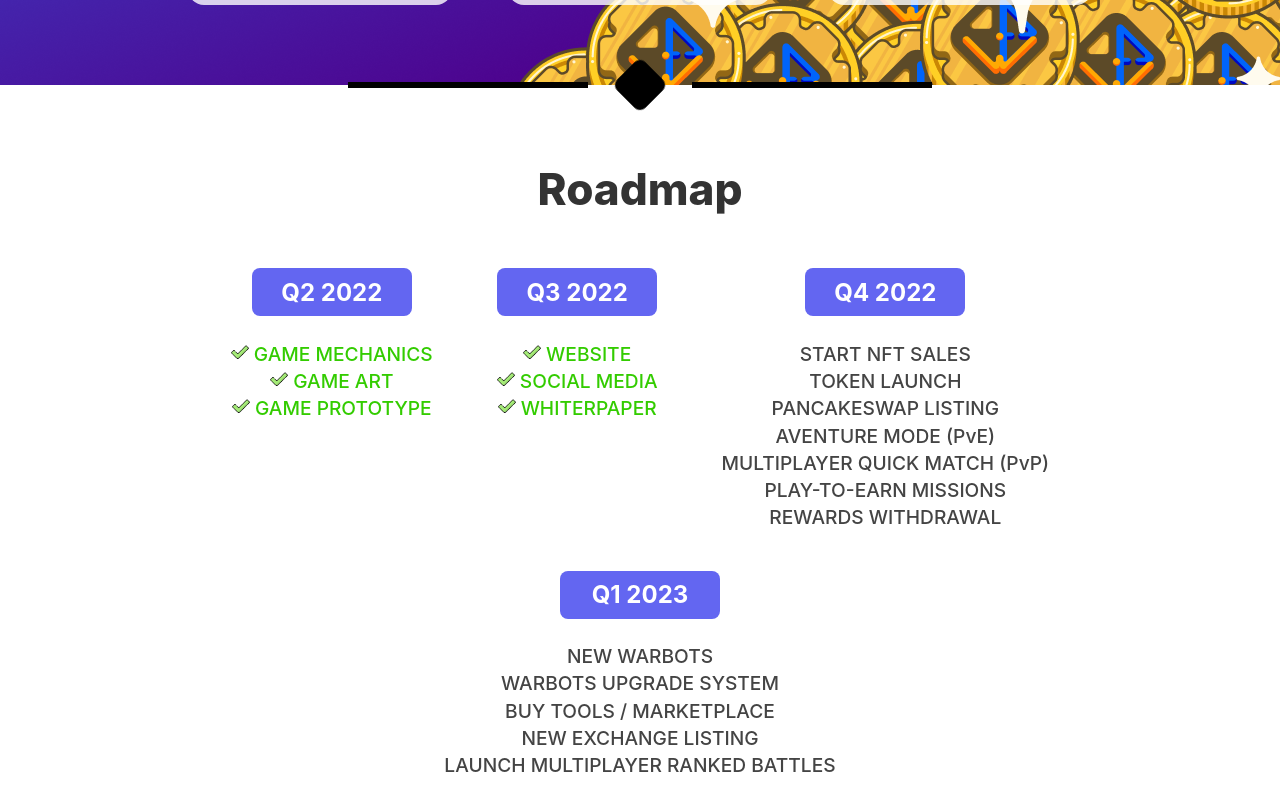
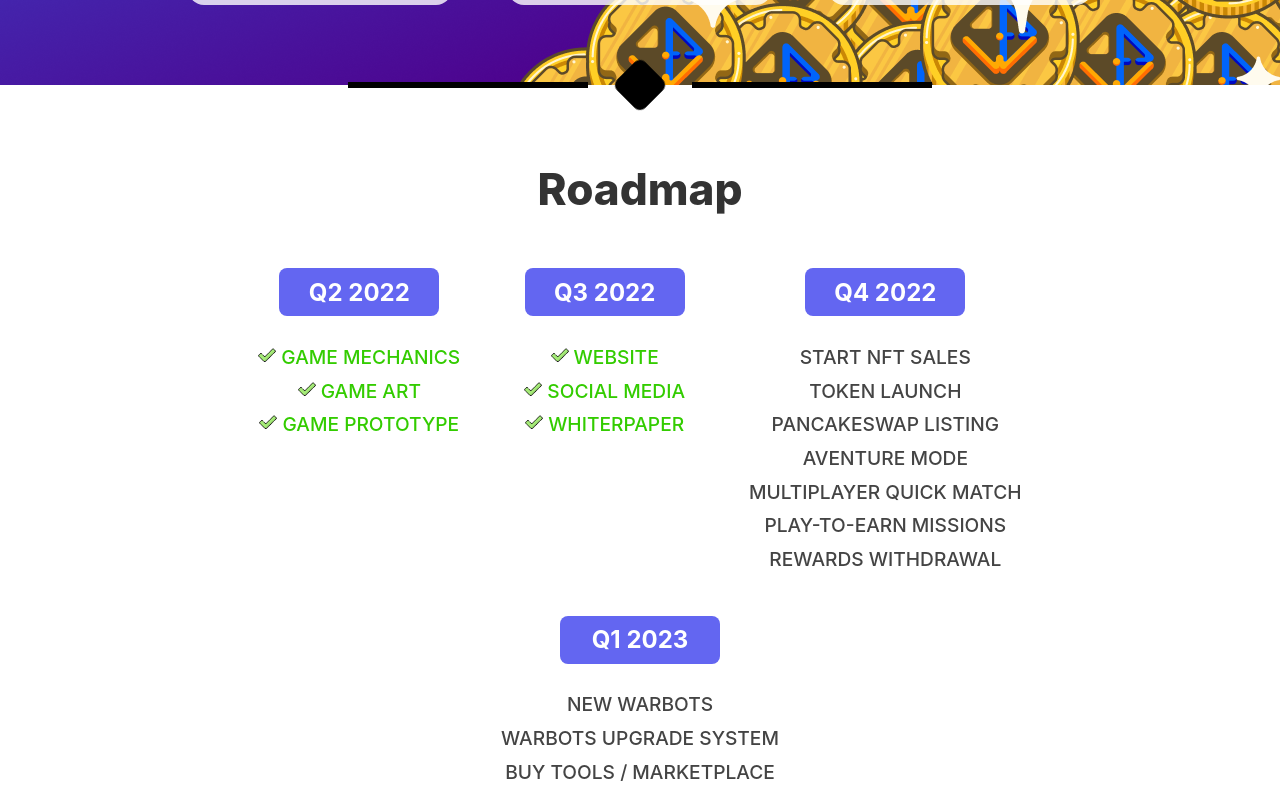
Before and after one commit to lucas85235/Warbots-Site, a Next.js app: page / in a window 1280 px wide. Shown: the part 2000-2796 px from the top of the page. Built offline with nearby package versions, Linux system fonts and the light colour scheme.

Commit message:
Update navbar buttons and links

```diff
--- a/components/Footer.jsx
+++ b/components/Footer.jsx
@@ -1,7 +1,7 @@
 export default function Footer() {
     return (
         <div style={{
-            height: 60,
+            height: 50,
             display: "flex",
             alignItems: "center",
             justifyContent: "center",
--- a/components/NavBar.jsx
+++ b/components/NavBar.jsx
@@ -19,18 +19,13 @@
 
 const secondaryLinks = [
     {
-        label: "Play Demo",
-        href: "https://darksardinha.itch.io/warbots",
-        target: "_blank",
-    },
-    {
         label: "Whitepaper",
         href: "https://lucas85235.gitbook.io/warbots-whitepaper/",
         target: "_blank",
     },
     {
         label: "Whitelist",
-        href: "https://forms.gle/XHGCCr3h6BvmfnHb6",
+        href: "https://forms.gle/QzB1Bh7WDTL8jCZi7",
         target: "_blank",
         primary: true
     },
--- a/components/Roadmap.jsx
+++ b/components/Roadmap.jsx
@@ -24,8 +24,8 @@
             { label: "START NFT SALES", complete: false },
             { label: "TOKEN LAUNCH ", complete: false },
             { label: "PANCAKESWAP LISTING ", complete: false },
-            { label: "AVENTURE MODE (PvE)", complete: false },
-            { label: "MULTIPLAYER QUICK MATCH (PvP) ", complete: false },
+            { label: "AVENTURE MODE", complete: false },
+            { label: "MULTIPLAYER QUICK MATCH", complete: false },
             { label: "PLAY-TO-EARN MISSIONS", complete: false },
             { label: "REWARDS WITHDRAWAL", complete: false },
         ]
@@ -37,7 +37,7 @@
             { label: "WARBOTS UPGRADE SYSTEM", complete: false },
             { label: "BUY TOOLS / MARKETPLACE", complete: false },
             { label: "NEW EXCHANGE LISTING", complete: false },
-            { label: "LAUNCH MULTIPLAYER RANKED BATTLES", complete: false },
+            { label: "MULTIPLAYER RANKED BATTLES", complete: false },
         ]
     }
 ]
--- a/styles/Roadmap.module.css
+++ b/styles/Roadmap.module.css
@@ -48,7 +48,7 @@
     color: #444;
     font-size: 1.2rem;
     font-weight: 500;
-    padding: 0.1rem 1.5rem;
+    padding: 0.3rem 1.5rem;
     max-width: 60rem;
 }
 
```
